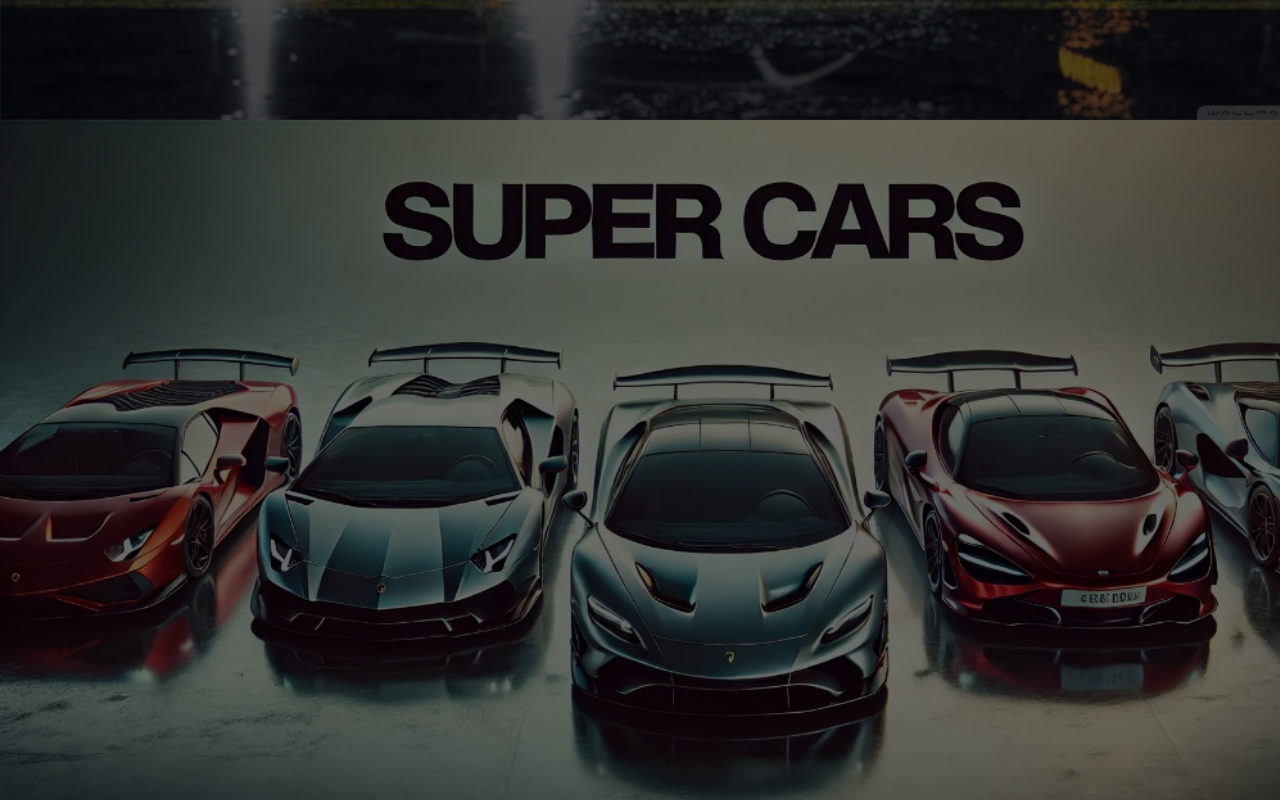
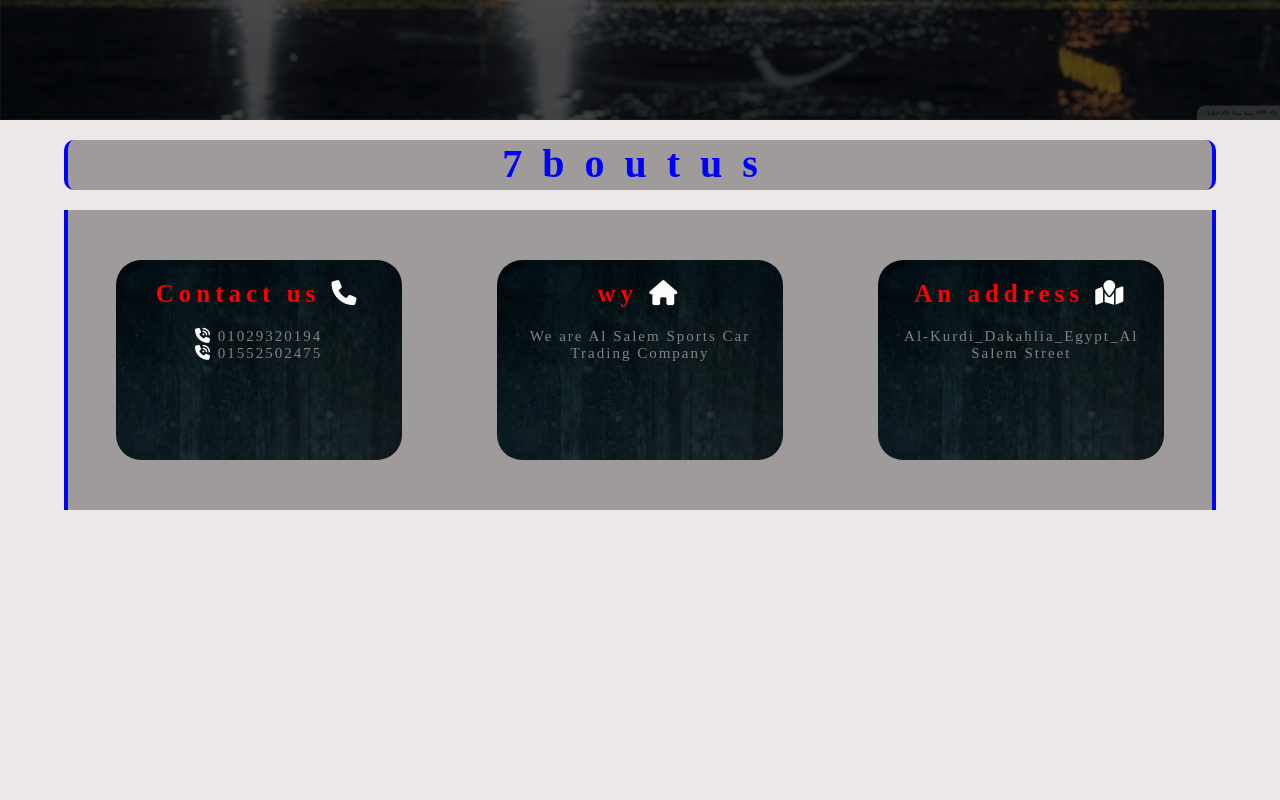
Before and after one commit to mosalem122/project-2, a plain HTML site: page index.html in a window 1280 px wide. Shown: the part 680-1480 px from the top of the page. Drawn offline with Linux system fonts and the light colour scheme.

Commit message:
Add files via upload

```diff
--- a/index.html
+++ b/index.html
@@ -35,21 +35,21 @@
 </div>
 </div>
 <!-- -------------------------------------------------------------------------------------------------------------- -->
-<div class="cars">
+<!-- <div class="cars">
     <div class="cars-o"></div>
-</div>
+</div> -->
 
 <!-- ----------------------------------------------class 3--------------------------------------------------------------- -->
 
 <div class="pro">
         <div class="pro2">
-        <h1 class="top">7boutus </h1>
+        <h1 class="top">7boutus</h1>
         </div>
     <div class="pro1">
 
          <div class="pro3 pro5">
           <h2 class="hh2">Contact us
-            <i class="fa-solid fa-phone" style="color: #0000ff;"></i>
+            <i class="fa-solid fa-phone" style="color: #fafafa;"></i>
           </h2>
           <p class="pp2">
             <i class="fa-solid fa-phone-volume" style="color: #ffffff;"></i></i> 01029320194
@@ -60,15 +60,15 @@
          </div>
          <div class="pro3 PRO4">
             <h2 class="hh2">wy
-                <i class="fa-solid fa-house" style="color: blue;"></i>
+                <i class="fa-solid fa-house" style="color: rgb(251, 251, 251);"></i>
             </h2>
             <p class="pp2">We are Al Salem Sports Car Trading Company </p>
             </div>
          <div class="pro3 pro6">
           <h2 class="hh2">An address
-            <i class="fa-solid fa-map-location" style="color: #0000ff;"></i>
+            <i class="fa-solid fa-map-location" style="color: #fefefd;"></i>
           </h2>
-          <p class="pp2">Al-Kurdi, Dakahlia, Egypt, Al Salem Street</p>
+          <p class="pp2">Al-Kurdi_Dakahlia_Egypt_Al Salem Street</p>
          </div>
     </div>
 </div>
@@ -467,11 +467,9 @@
         <a href="http://##"><i class="fa-brands fa-twitter fa-beat"></i></a>
         <a href="http://#"><i class="fa-brands fa-github fa-beat"></i></a>
         <a href="http://#"><i class="fa-brands fa-linkedin fa-beat"></i></a>
-        <h2 class="end-h2">© ALL RIGHT RESERVED BY SPACE X</h2>
+        <h2 class="end-h2">© ALL RIGHT RESERVED BY al Al-Salem</h2>
 </div>
-
 </div>
-
 <!-- ------------------------------------------------the end------------------------------------------------------------------- -->
 </body>
 </html>
```
